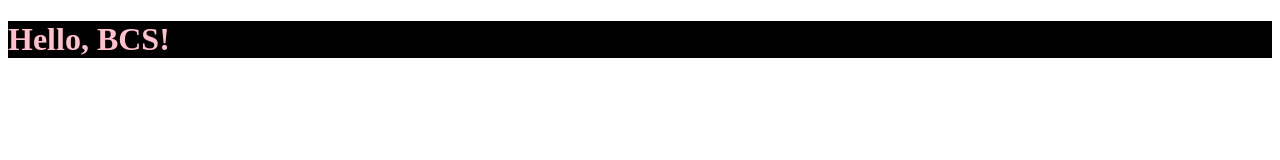
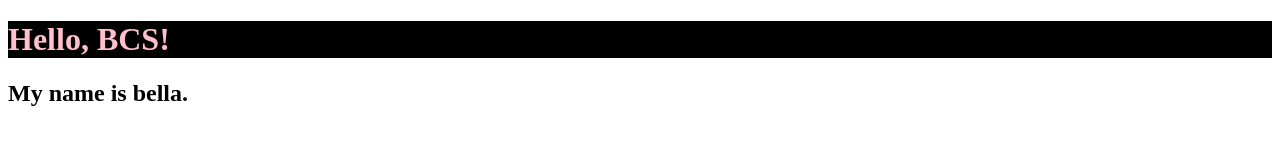
Before and after one commit to devbella/hello-bcs4, a plain HTML site: page index.html in a window 1280 px wide. Drawn offline with Linux system fonts and the light colour scheme.

Commit message:
Add my name

```diff
--- a/index.html
+++ b/index.html
@@ -8,6 +8,7 @@
 </head>
 <body>
     <h1>Hello, BCS!</h1>
+    <h2>My name is bella.</h2>
     <script src="main.js"></script>
 </body>
 </html>
```
